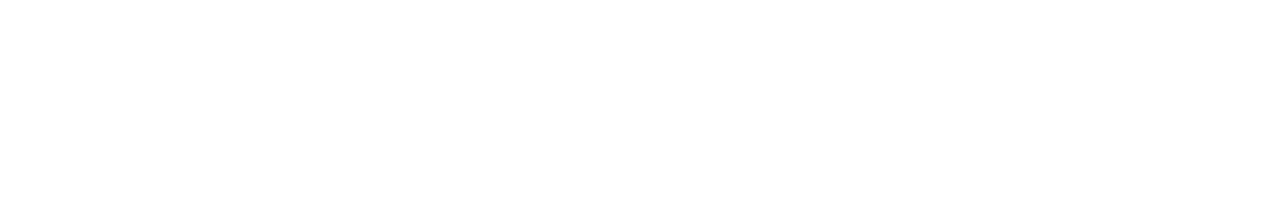
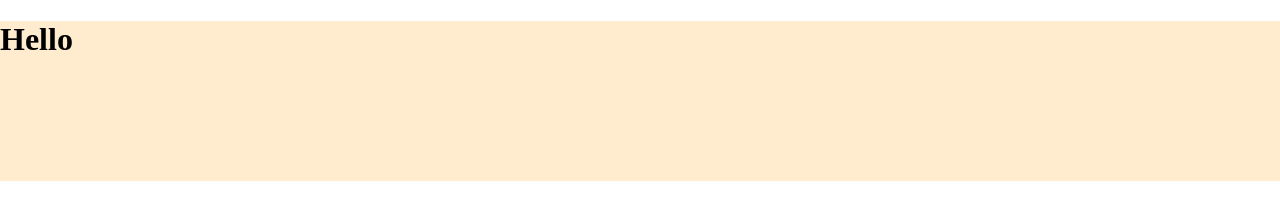
Before and after one commit to BrittanyMcDonald/teamcollab1, a plain HTML site: page index.html in a window 1280 px wide. Drawn offline with Linux system fonts and the light colour scheme.

Commit message:
create header and header.css

```diff
--- /dev/null
+++ b/header.css
@@ -0,0 +1,8 @@
+body, html{
+    margin: 0;
+}
+#header{
+    width: 100vw;
+    height: 20vh;
+    background-color: blanchedalmond;
+}
--- a/index.html
+++ b/index.html
@@ -1,12 +1,16 @@
 <!DOCTYPE html>
 <html>
-    <head></head>
+    <head>
+        <link rel="stylesheet" href="header.css">
+    </head>
 
     <body>
         <!-- HEADER - Person 1 -->
 
         <!-- HEADER END -->
-
+        <div id="header">
+            <h1>Hello</h1>
+        </div>
 
 
 
```
Also changed, not shown: app.css (deleted).
